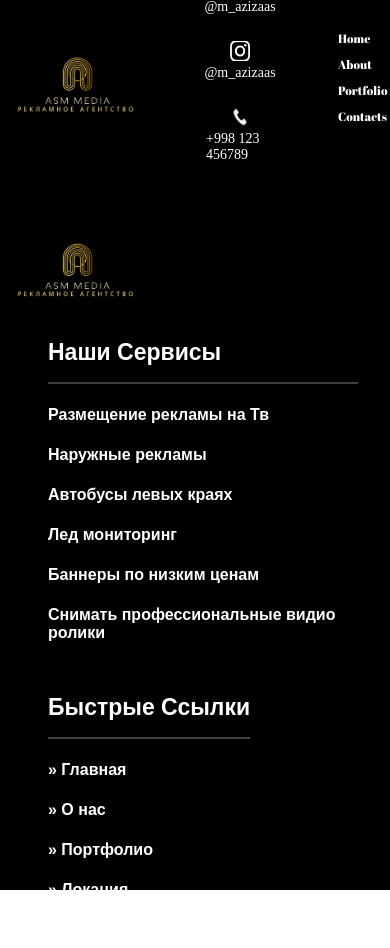
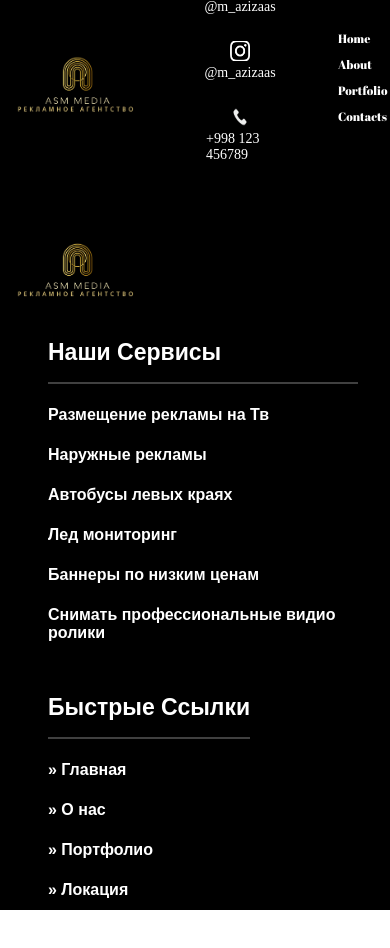
Before and after one commit to zhamal2k04/ASM-Media, a React (Create React App) app: page / in a window 390 px wide. Shown: the top 948 px of the page. Built offline with nearby package versions, Linux system fonts and the light colour scheme; the HTML template or start-up script is replaced by a standard one; a web font is replaced by a local one.

Commit message:
fully completed contacts page as adaptive

```diff
--- a/src/Layouts/Footer/MyFooter.css
+++ b/src/Layouts/Footer/MyFooter.css
@@ -79,7 +79,7 @@
 @media (max-width: 414px) {
   .footer-container {
     width: 100%;
-    height: 720px;
+    height: 740px;
     background-color: black;
     display: flex;
     flex-direction: column;
```
